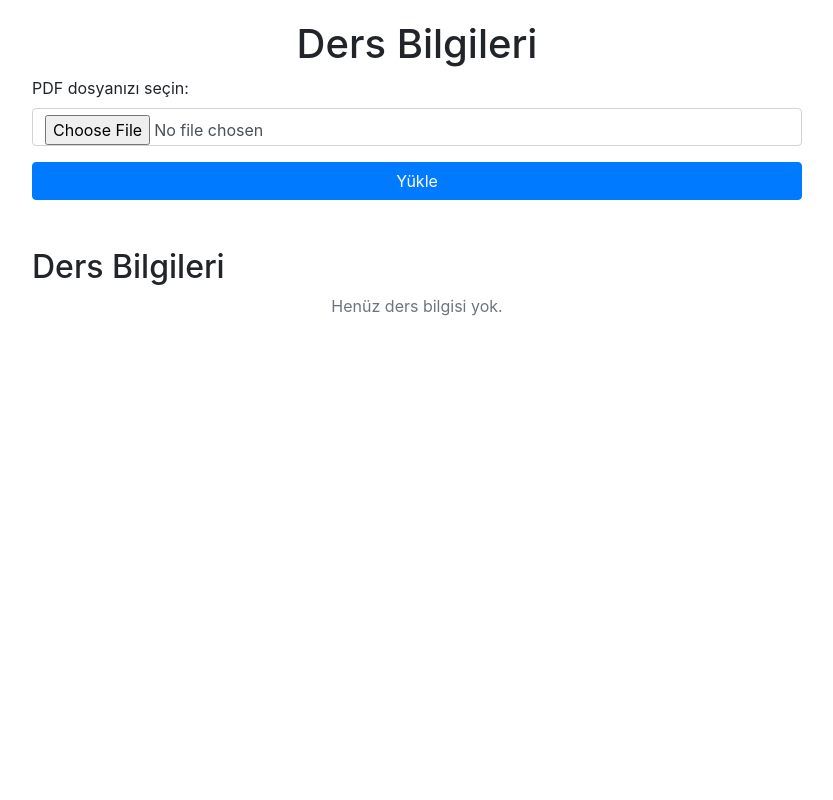
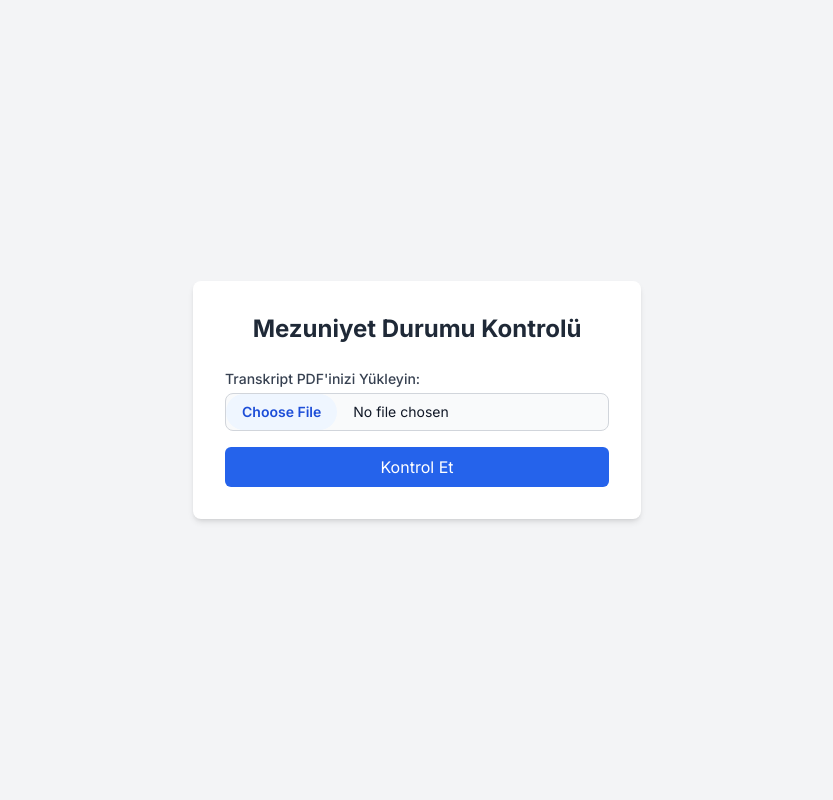
Before and after one commit to anyelach/Mezuniyet-Analiz-Uygulamas-, a Flask app: page / in a window 1280 px wide. Shown: the whole page, without its empty margins (223-1056 px from the left). Run offline with Flask 3, Linux system fonts and the light colour scheme; some libraries are stand-ins or nearby versions.

Commit message:
index.html

```diff
--- a/Mezuniyet Uygulama/FlaskApp/templates/index.html
+++ b/Mezuniyet Uygulama/FlaskApp/templates/index.html
@@ -3,55 +3,34 @@
 <head>
     <meta charset="UTF-8">
     <meta name="viewport" content="width=device-width, initial-scale=1.0">
-    <title>Ders Bilgileri ve Mezuniyet Durumu</title>
-    <link href="https://stackpath.bootstrapcdn.com/bootstrap/4.5.2/css/bootstrap.min.css" rel="stylesheet">
+    <title>Mezuniyet Durumu Kontrolü</title>
+    <script src="https://cdn.tailwindcss.com"></script>
+    <link href="https://fonts.googleapis.com/css2?family=Inter:wght@400;500;600;700&display=swap" rel="stylesheet">
     <style>
-        body { padding: 20px; }
-        .container { max-width: 800px; margin: 0 auto; }
+        body {
+            font-family: 'Inter', sans-serif;
+        }
     </style>
 </head>
-<body>
-    <div class="container">
-        <h1 class="text-center">Ders Bilgileri</h1>
-        <form action="/upload" method="POST" enctype="multipart/form-data">
-            <div class="form-group">
-                <label for="pdf">PDF dosyanızı seçin:</label>
-                <input type="file" name="pdf" id="pdf" class="form-control" required>
+<body class="bg-gray-100 min-h-screen flex items-center justify-center p-4">
+    <div class="bg-white p-8 rounded-lg shadow-md w-full max-w-md">
+        <h1 class="text-2xl font-bold text-center text-gray-800 mb-6">Mezuniyet Durumu Kontrolü</h1>
+
+        <form action="/upload" method="post" enctype="multipart/form-data" class="space-y-4">
+            <div>
+                <label for="pdf" class="block text-sm font-medium text-gray-700 mb-1">Transkript PDF'inizi Yükleyin:</label>
+                <input type="file" name="pdf" id="pdf" accept=".pdf" class="block w-full text-sm text-gray-900 border border-gray-300 rounded-lg cursor-pointer bg-gray-50 focus:outline-none file:mr-4 file:py-2 file:px-4 file:rounded-full file:border-0 file:text-sm file:font-semibold file:bg-blue-50 file:text-blue-700 hover:file:bg-blue-100">
             </div>
-            <button type="submit" class="btn btn-primary btn-block">Yükle</button>
+            <button type="submit" class="w-full bg-blue-600 text-white py-2 px-4 rounded-md hover:bg-blue-700 focus:outline-none focus:ring-2 focus:ring-blue-500 focus:ring-offset-2">
+                Kontrol Et
+            </button>
         </form>
 
-        <h2 class="mt-5">Ders Bilgileri</h2>
-        {% if dersler %}
-            <table class="table table-bordered">
-                <thead>
-                    <tr>
-                        <th>Ders Kodu</th>
-                        <th>Ders İsmi</th>
-                        <th>Kredi</th>
-                        <th>AKTS</th>
-                        <th>Harf Notu</th>
-                    </tr>
-                </thead>
-                <tbody>
-                    {% for ders in dersler %}
-                    <tr>
-                        <td>{{ ders[0] }}</td>
-                        <td>{{ ders[1] }}</td>
-                        <td>{{ ders[2] }}</td>
-                        <td>{{ ders[3] }}</td>
-                        <td>{{ ders[4] }}</td>
-                    </tr>
-                    {% endfor %}
-                </tbody>
-            </table>
-
-            <h3 class="mt-5">Mezuniyet Durumu</h3>
-            <p class="alert {% if 'Mezuniyet' in mezuniyet_durumu %}alert-success{% else %}alert-danger{% endif %}">
-                {{ mezuniyet_durumu }}
-            </p>
-        {% else %}
-            <p class="text-center text-muted">Henüz ders bilgisi yok.</p>
+        {% if mezuniyet_durumu %}
+            <div class="mt-6 p-4 rounded-lg {% if '✅' in mezuniyet_durumu %}bg-green-50 text-green-800{% else %}bg-red-50 text-red-800{% endif %} border {% if '✅' in mezuniyet_durumu %}border-green-200{% else %}border-red-200{% endif %}">
+                <h2 class="text-lg font-semibold mb-2">Mezuniyet Durumu:</h2>
+                <p class="whitespace-pre-line">{{ mezuniyet_durumu }}</p>
+            </div>
         {% endif %}
     </div>
 </body>
```
